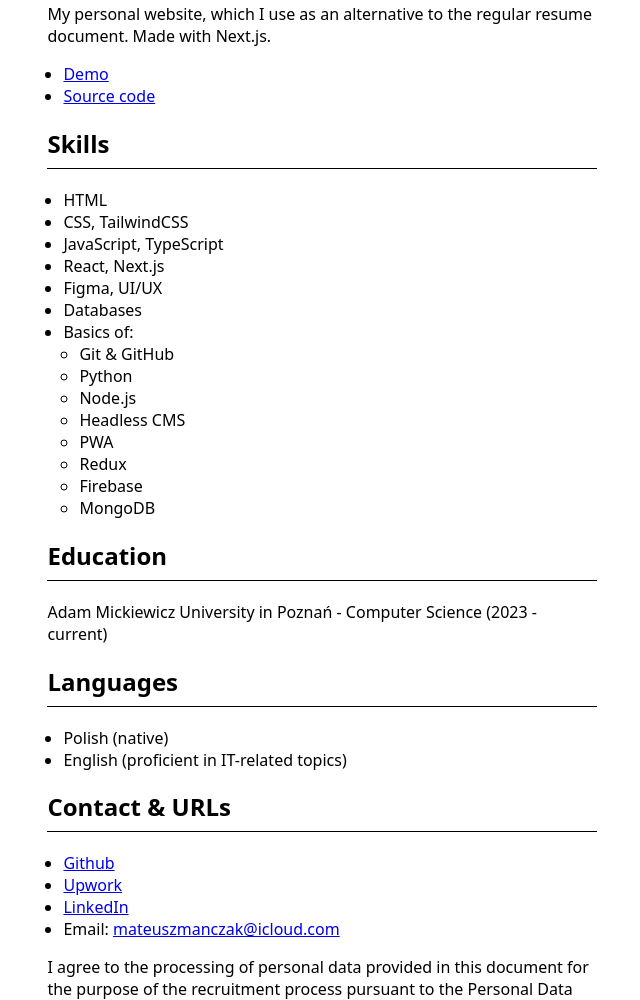
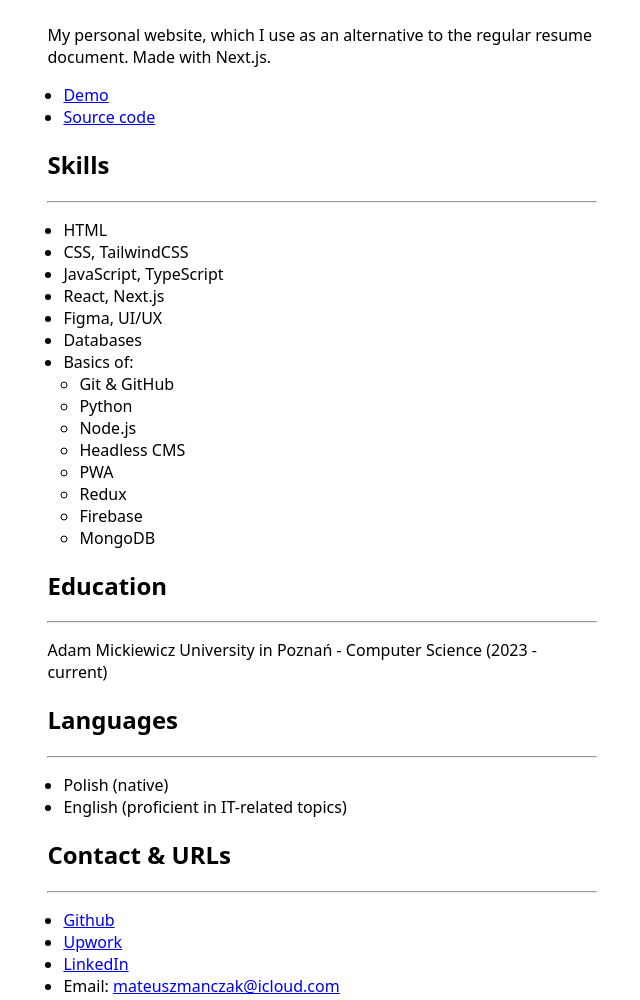
Before and after one commit to mateuszmanczak04/resume, a plain HTML site: page index.html in a window 1280 px wide. Shown: the part 1550-2550 px from the top of the page, without its empty margins (318-958 px from the left). Drawn offline with Linux system fonts and the light colour scheme.

Commit message:
ref: replace ::after with just html hr

```diff
--- a/index.html
+++ b/index.html
@@ -9,6 +9,7 @@
   <body>
     <h1 id="mateusz-ma-czak-cv">Mateusz Mańczak - CV</h1>
     <h2 id="experience">Experience</h2>
+    <hr />
     <p>
       I have worked as a freelancer on Upwork since June 2024 and have completed
       two projects, both of which earned me 5-star reviews.
@@ -32,6 +33,7 @@
       <a href="https://www.zzpumk.lm.pl/">zzpumk.lm.pl</a>.
     </p>
     <h2 id="personal-projects">Personal Projects</h2>
+    <hr />
     <h3 id="notecal-app">Notecal.app</h3>
     <ul>
       <li><a href="https://www.notecal.app/">Demo</a></li>
@@ -100,6 +102,7 @@
       </li>
     </ul>
     <h2 id="skills">Skills</h2>
+    <hr />
     <ul>
       <li>HTML</li>
       <li>CSS, TailwindCSS</li>
@@ -122,15 +125,18 @@
       </li>
     </ul>
     <h2 id="education">Education</h2>
+    <hr />
     <p>
       Adam Mickiewicz University in Poznań - Computer Science (2023 - current)
     </p>
     <h2 id="languages">Languages</h2>
+    <hr />
     <ul>
       <li>Polish (native)</li>
       <li>English (proficient in IT-related topics)</li>
     </ul>
     <h2 id="contact-urls">Contact &amp; URLs</h2>
+    <hr />
     <ul>
       <li><a href="https://github.com/mateuszmanczak04">Github</a></li>
       <li>
--- a/styles.css
+++ b/styles.css
@@ -9,13 +9,3 @@ body {
 ul {
   padding-left: 1rem;
 }
-
-h2::after {
-  content: "";
-  display: block;
-  width: 100%;
-  height: 1px;
-  background-color: #000;
-  margin-top: 8px;
-  margin-bottom: 8px;
-}
```
